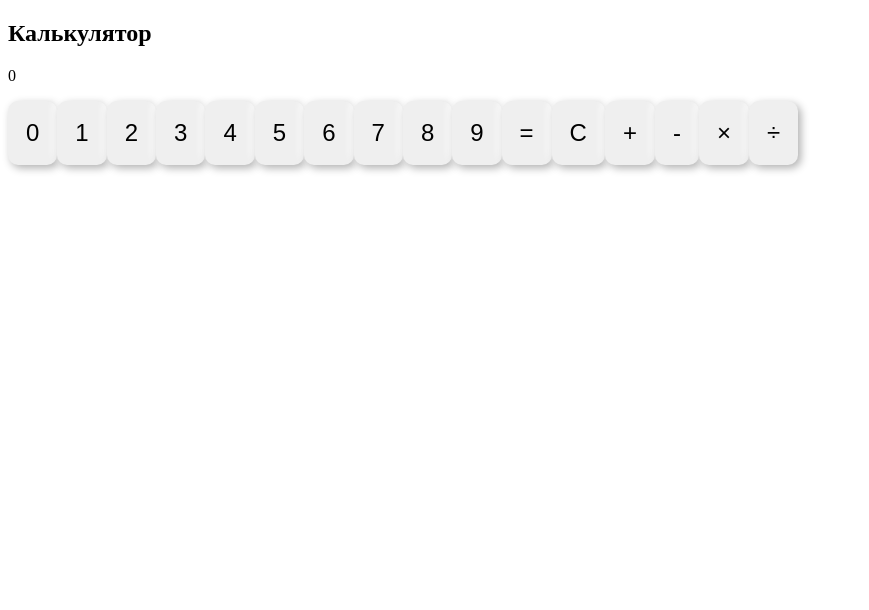
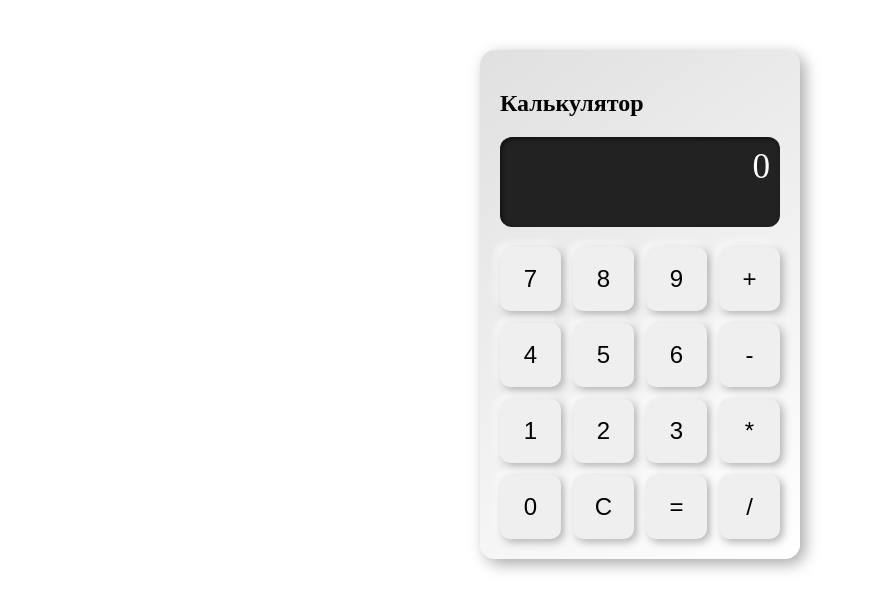
Before and after one commit to IrinaFox/ReyhanProject, a Vue app in the folder Reyhan Project/: page / in a window 1280 px wide. Shown: the top 610 px of the page, without its empty margins (0-869 px from the left). Built offline with nearby package versions, Linux system fonts and the light colour scheme.

Commit message:
DP-47:I created a calculator component and connected it to App.vue.

```diff
--- a/Reyhan Project/src/App.vue
+++ b/Reyhan Project/src/App.vue
@@ -1,5 +1,5 @@
 <script setup>
-import Calculator from "@/components/icons/Calculator.vue";
+import Calculator from "@/components/Calculator/Calculator.vue";
 </script>
 
 <template>
--- a/Reyhan Project/src/components/icons/Calculator.vue
+++ b/Reyhan Project/src/components/Calculator/Calculator.vue
@@ -1,5 +1,6 @@
 <script setup>
 import { ref } from 'vue'
+import CalculatorButton from './CalculatorButton.vue'
 
 const display=ref("0")
 const firstNumber = ref(null)
@@ -51,28 +52,35 @@ function calculate() {
 </script>
 
 <template>
-  <div>
+  <div class="calculator">
     <h2>Калькулятор</h2>
-    <p>{{display}}</p>
-    <button @click="addNumber('0')">0</button>
-    <button @click="addNumber('1')">1</button>
-    <button @click="addNumber('2')">2</button>
-    <button @click="addNumber('3')">3</button>
-    <button @click="addNumber('4')">4</button>
-    <button @click="addNumber('5')">5</button>
-    <button @click="addNumber('6')">6</button>
-    <button @click="addNumber('7')">7</button>
-    <button @click="addNumber('8')">8</button>
-    <button @click="addNumber('9')">9</button>
 
-    <button @click="calculate">=</button>
-    <button @click="clearDisplay">C</button>
+    <div class="display">
+      {{ display }}
+    </div>
 
-    <button @click="setOperator('+')">+</button>
-    <button @click="setOperator('-')">-</button>
-    <button @click="setOperator('*')">×</button>
-    <button @click="setOperator('/')">÷</button>
+    <div class="buttons">
+      <!-- цифры -->
+      <CalculatorButton label="7" @press="addNumber" />
+      <CalculatorButton label="8" @press="addNumber" />
+      <CalculatorButton label="9" @press="addNumber" />
+      <CalculatorButton label="+" @press="setOperator" />
 
+      <CalculatorButton label="4" @press="addNumber" />
+      <CalculatorButton label="5" @press="addNumber" />
+      <CalculatorButton label="6" @press="addNumber" />
+      <CalculatorButton label="-" @press="setOperator" />
+
+      <CalculatorButton label="1" @press="addNumber" />
+      <CalculatorButton label="2" @press="addNumber" />
+      <CalculatorButton label="3" @press="addNumber" />
+      <CalculatorButton label="*" @press="setOperator" />
+
+      <CalculatorButton label="0" @press="addNumber" />
+      <CalculatorButton label="C" @press="clearDisplay" />
+      <CalculatorButton label="=" @press="calculate" />
+      <CalculatorButton label="/" @press="setOperator" />
+    </div>
   </div>
 </template>
 
--- /dev/null
+++ b/Reyhan Project/src/components/Calculator/CalculatorButton.vue
@@ -0,0 +1,24 @@
+<script setup>
+const props = defineProps({
+  label: String
+})
+
+const emit = defineEmits(['press'])
+
+function handleClick() {
+  emit('press', props.label)
+}
+</script>
+
+<template>
+  <button @click="handleClick">
+    {{ label }}
+  </button>
+</template>
+
+<style scoped>
+button {
+  padding: 20px;
+  font-size: 18px;
+}
+</style>
```
